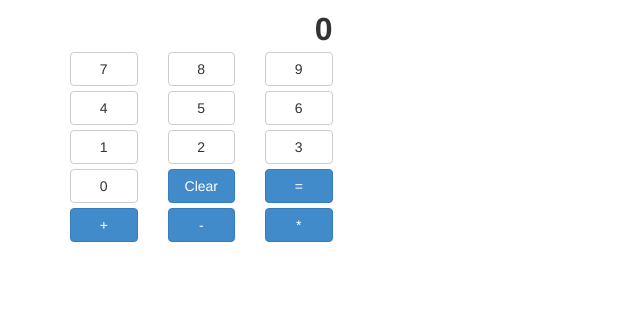
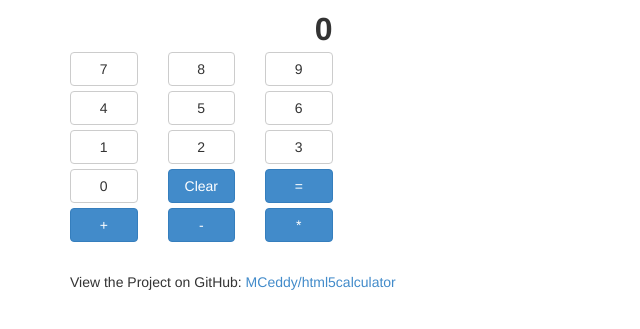
Before and after one commit to MCeddy/html5calculator, a plain HTML site: page index.html in a window 1280 px wide. Shown: the part 63-392 px from the top of the page, without its empty margins (0-640 px from the left). Drawn offline with Linux system fonts and the light colour scheme.

Commit message:
added Github repository link

```diff
--- a/css/style.css
+++ b/css/style.css
@@ -9,3 +9,7 @@
     font-size: xx-large;
     font-weight: bold;
 }
+
+#github {
+    margin-top: 25px;
+}
--- a/index.html
+++ b/index.html
@@ -47,6 +47,11 @@
             <div class="col-md-1"><button type="button" class="btn btn-primary" ng-click="setOperation(1)">-</button></div>
             <div class="col-md-1"><button type="button" class="btn btn-primary" ng-click="setOperation(2)">*</button></div>
         </div>
+
+        <p id="github">
+            View the Project on GitHub:
+            <a href="https://github.com/MCeddy/html5calculator">MCeddy/html5calculator</a>
+        </p>
     </div>
 </body>
 </html>
```
